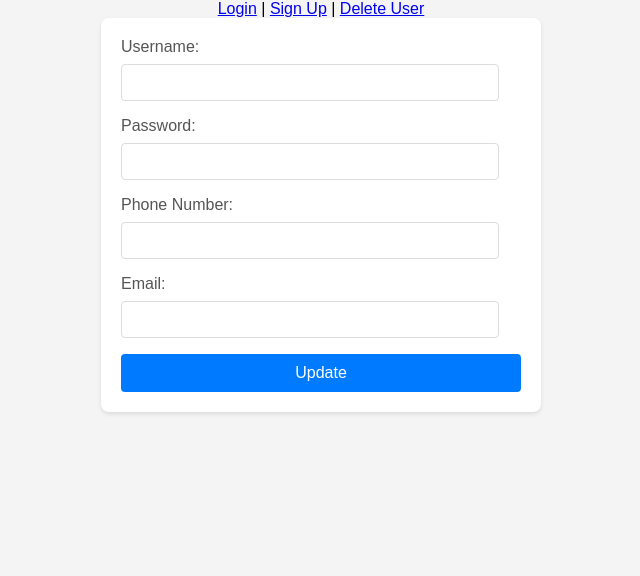
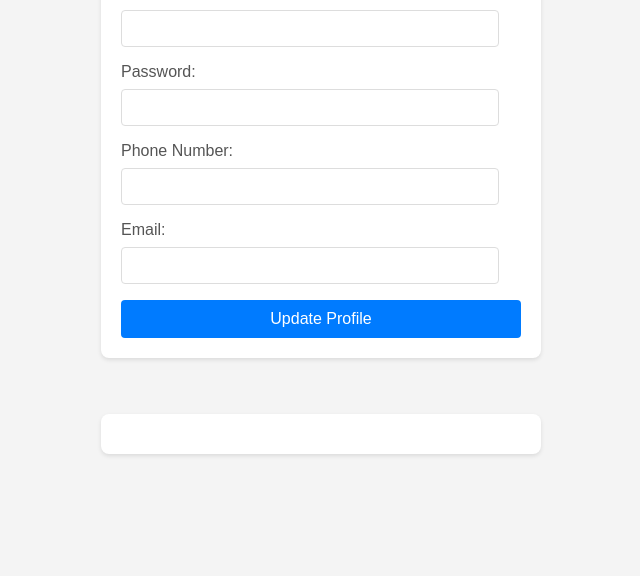
Before and after one commit to MuhammadFakharAbbas512/Tasks, a website: page Authentication/public/update.html in a window 1280 px wide. Shown: the part 224-800 px from the top of the page, without its empty margins (319-959 px from the left). Drawn offline with Linux system fonts and the light colour scheme.

Commit message:
updated UI for CRUD operations

```diff
--- a/Authentication/public/update.html
+++ b/Authentication/public/update.html
@@ -28,10 +28,11 @@
       box-shadow: 0 2px 4px rgba(0, 0, 0, 0.1);
       max-width: 400px;
       width: 100%;
+      display: flex;
+      flex-direction: column;
     }
 
     label {
-            display: block;
       margin-bottom: 8px;
       color: #555;
     }
@@ -65,36 +66,31 @@
     .message {
       margin-top: 20px;
       font-size: 16px;
+      color: #333;
+    }
+
+    pre {
+      background: #fff;
+      padding: 20px;
+      border-radius: 8px;
+      box-shadow: 0 2px 4px rgba(0, 0, 0, 0.1);
+      max-width: 400px;
+      width: 100%;
+      overflow: auto;
+      white-space: pre-wrap;
+      word-wrap: break-word;
+      margin-top: 20px;
     }
   </style>
-</head>
-<body>
-    <h1>Update Profile</h1>
-	<nav>
-        <a href="/login">Login</a> |
-        <a href="/signup">Sign Up</a> |
-        <a href="/delete">Delete User</a>
-   	 </nav>
-    <form id="updateForm">
-        <label for="username">Username:</label>
-        <input type="text" id="username" name="username" required>
-        <label for="password">Password:</label>
-        <input type="password" id="password" name="password">
-        <label for="phoneNumber">Phone Number:</label>
-        <input type="text" id="phoneNumber" name="phoneNumber">
-        <label for="email">Email:</label>
-        <input type="email" id="email" name="email">
-        <button type="submit">Update</button>
-    </form>
-    <div class="message" id="message"></div>
   <script>
-        document.getElementById('updateForm').addEventListener('submit', async (event) => {
+    async function updateProfile(event) {
       event.preventDefault();
+
       const username = document.getElementById('username').value;
       const password = document.getElementById('password').value;
       const phoneNumber = document.getElementById('phoneNumber').value;
       const email = document.getElementById('email').value;
-            const token = localStorage.getItem('token');
+
       const response = await fetch(`/profile/${username}`, {
         method: 'PUT',
         headers: {
@@ -102,16 +98,30 @@
         },
         body: JSON.stringify({ password, phoneNumber, email })
       });
+
+      const result = await response.json();
+      document.getElementById('message').textContent = result.message || 'Error updating profile';
+
       if (response.ok) {
-             alert('User updated successfully');
+        document.getElementById('profile').innerText = JSON.stringify(result.profile, null, 2);
       }
-            else {
-                const errorText = await response.text();
-                alert(`Error: ${errorText}`);
     }
-            const result = await response.text();
-            document.getElementById('message').textContent = result;
-        });
   </script>
+</head>
+<body>
+  <h1>Update Profile</h1>
+  <form onsubmit="updateProfile(event)">
+    <label for="username">Username:</label>
+    <input type="text" id="username" name="username" required>
+    <label for="password">Password:</label>
+    <input type="password" id="password" name="password">
+    <label for="phoneNumber">Phone Number:</label>
+    <input type="text" id="phoneNumber" name="phoneNumber" required>
+    <label for="email">Email:</label>
+    <input type="email" id="email" name="email" required>
+    <button type="submit">Update Profile</button>
+  </form>
+  <p class="message" id="message"></p>
+  <pre id="profile"></pre>
 </body>
 </html>
```
Lines whose indentation alone changed are shown as unchanged.
